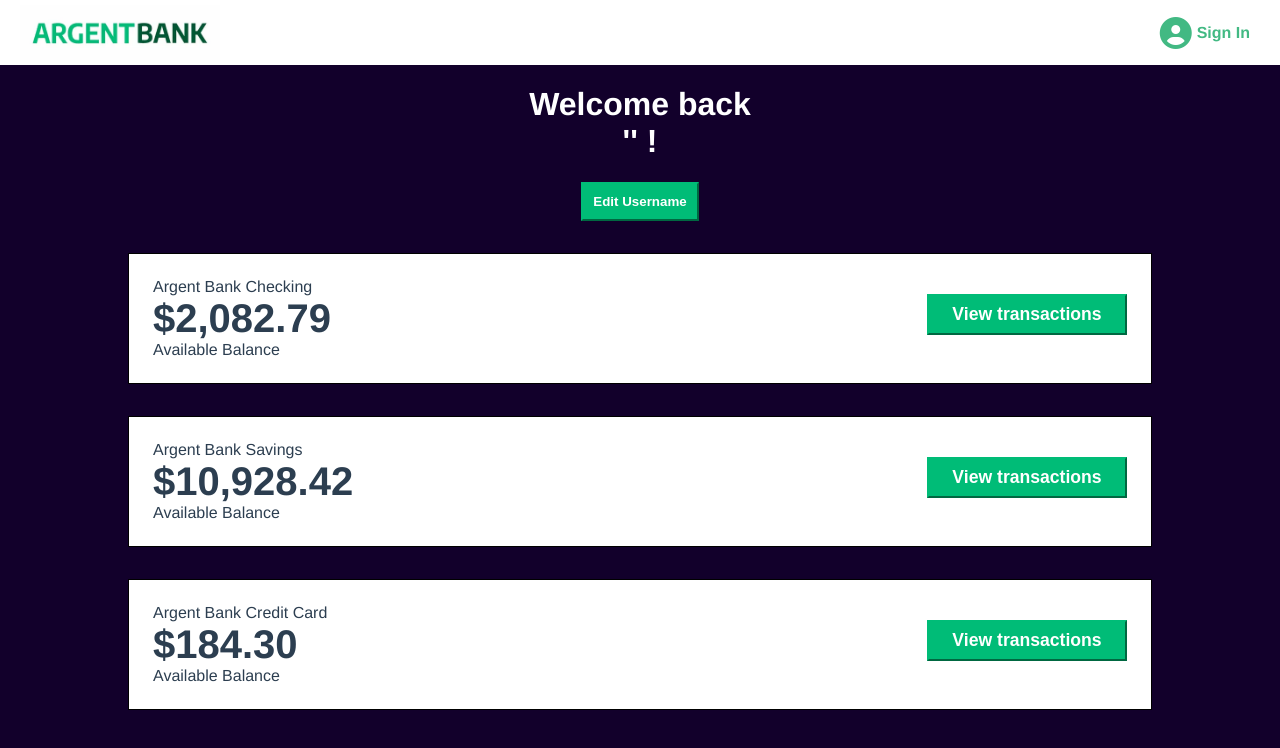
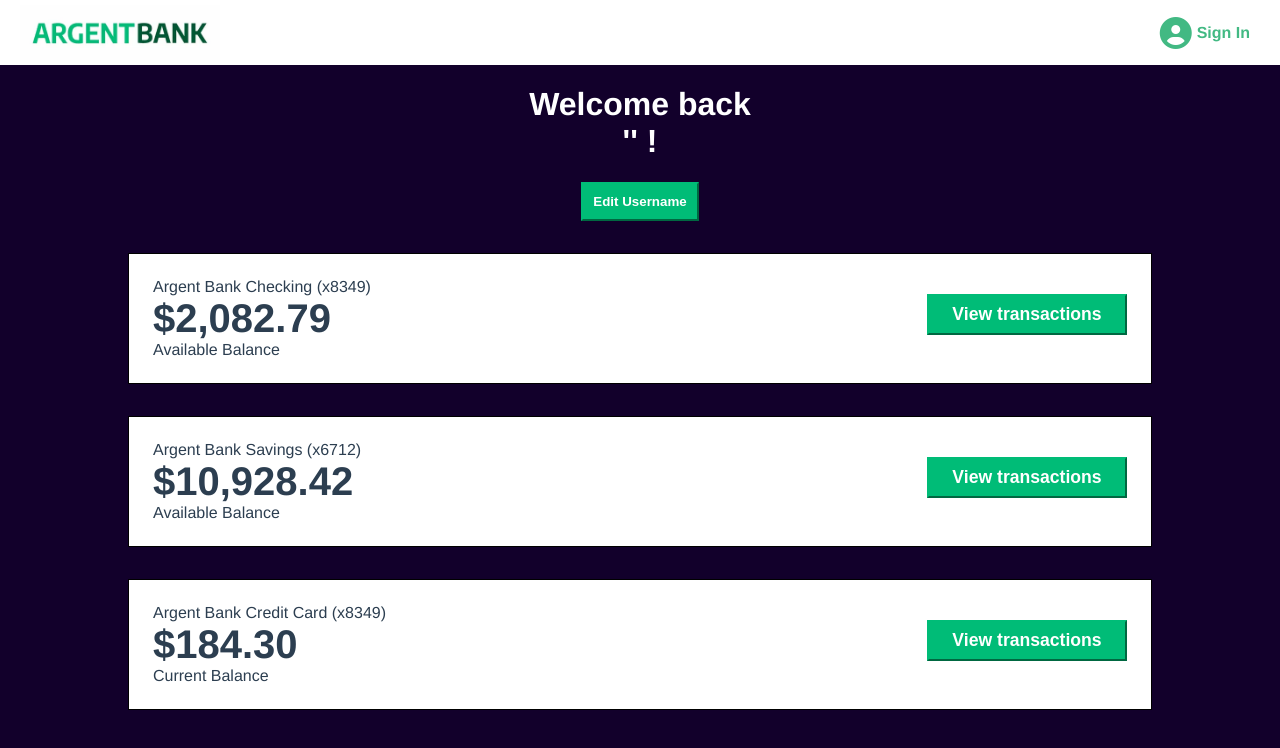
Before and after one commit to sebastienDOC/ArgentBank, a React (Create React App) app in the folder frontend/: page /account in a window 1280 px wide. Shown: the top 748 px of the page. Built offline with nearby package versions, Linux system fonts and the light colour scheme; no server answers.

Commit message:
final adjust

```diff
--- a/frontend/src/components/Dropdown/Dropdown.js
+++ b/frontend/src/components/Dropdown/Dropdown.js
@@ -9,6 +9,7 @@
         <div className="dropdown">
             <select
                 value={category}
+                name="category"
                 onChange={(event) => setCategory(event.target.value)}
             >
                 {data[0].categories.map((data, idx) =>
--- a/frontend/src/components/Header/Header.js
+++ b/frontend/src/components/Header/Header.js
@@ -21,9 +21,7 @@
     const userName = localStorage.getItem('userName')
 
     function handleLogout() {
-        localStorage.removeItem('user')
-        localStorage.removeItem('token')
-        localStorage.removeItem('userName')
+        localStorage.clear()
         dispatch(revertAll())
         setUser(null)
         navigate('/')
--- a/frontend/src/components/ModalChangeName/ModalChangeName.js
+++ b/frontend/src/components/ModalChangeName/ModalChangeName.js
@@ -1,10 +1,11 @@
 import { useState } from 'react'
 import './modalChangeName.css'
-import { useDispatch } from 'react-redux'
+import { useDispatch, useSelector } from 'react-redux'
 import { changeUserName } from '../../redux/authSlice'
 
 export default function Modal({setIsOpen}) {
       let username = localStorage.getItem('userName')
+      let token = useSelector((state) => state.user?.token)
       const dispatch = useDispatch()
 
       const [newUsername, setUsername] = useState({"userName": ''});
@@ -14,7 +15,7 @@
 
       function handleSubmit(e) {
             e.preventDefault()
-            dispatch((changeUserName(newUsername)))
+            dispatch((changeUserName(newUsername, token)))
             .then((action) => {
                   if(action.payload) {
                         setIsOpen(false)
@@ -40,7 +41,7 @@
                                                       <div className='modalContent input-wrapper'>
                                                             New Username
                                                       </div>
-                                                      <input className='modalContent' name='userName' type='text' onChange={handleInput} required></input>
+                                                      <input className='modalContent' name='userName' type='text' autoComplete="off" onChange={handleInput} required></input>
                                                       <div className='modalContent input-wrapper'>
                                                             Are you sure you want to change your username ?
                                                       </div>
--- a/frontend/src/components/ModalChangeName/modalChangeName.css
+++ b/frontend/src/components/ModalChangeName/modalChangeName.css
@@ -151,4 +151,8 @@
       max-height: 30vh;
       font-size: 14px;
     }
+    input.deleteBtn,
+    input.cancelBtn {
+      width: 40%;
+    }
   }
--- a/frontend/src/components/Transactions/CollapseTransactionsContent.js
+++ b/frontend/src/components/Transactions/CollapseTransactionsContent.js
@@ -74,7 +74,7 @@
                 <div className={!open ? 'invisible' : 'transition end'} style={{maxHeight: open ? '50px' : '0px'}}>
                     {!showInput ? <p>{description}</p> : null}
                     {!showInput ? <i className="fa-solid fa-pen-to-square" onClick={onClickInput}></i> : null }
-                    {showInput ? <input type='text'></input> : null}
+                    {showInput ? <input type='text' name='description'></input> : null}
                     {showInput ? <button type='submit' onClick={onClickInput}>Submit</button> : null}
                 </div>
 
--- a/frontend/src/components/Transactions/collapse.css
+++ b/frontend/src/components/Transactions/collapse.css
@@ -193,6 +193,9 @@
         font-size: 20px;
         margin-bottom: 5px;
     }
+    img.bank-img {
+        margin-right: 5px;
+    }
     .transition {
         height: 50px;
     }
@@ -226,4 +229,10 @@
         cursor: pointer;
         text-align: end;
     }
+    select {
+        width: 80%;
+    }
+    input {
+        width: 80%;
+    }
   }
--- a/frontend/src/components/UserAccount/UserAccountContent.js
+++ b/frontend/src/components/UserAccount/UserAccountContent.js
@@ -1,7 +1,7 @@
 import { useState } from "react";
 import CollapseTransactions from "../Transactions/CollapseTransactions";
 
-export default function UserAccountContent({ id, title, amount }) {
+export default function UserAccountContent({ id, title, amount, status }) {
     const [isOpen, setIsOpen] = useState(false)
     const toggle = () => {
         setIsOpen(!isOpen);
@@ -12,7 +12,7 @@
             <div className="account-content-wrapper">
                 <h3 className="account-title">{title}</h3>
                 <p className="account-amount">${amount}</p>
-                <p className="account-amount-description" >Available Balance</p>
+                <p className="account-amount-description">{status}</p>
                 {isOpen && <CollapseTransactions toggle={toggle} /> }
             </div>
             <div className="account-content-wrapper cta">
--- a/frontend/src/data/data.json
+++ b/frontend/src/data/data.json
@@ -28,17 +28,20 @@
             {
                 "id" : "10",
                 "amount": "2,082.79",
-                "title" : "Argent Bank Checking"
+                "title" : "Argent Bank Checking (x8349)",
+                "status": "Available Balance"
             },
             {
                 "id" : "11",
                 "amount": "10,928.42",
-                "title" : "Argent Bank Savings"
+                "title" : "Argent Bank Savings (x6712)",
+                "status": "Available Balance"
             },
             {
                 "id" : "12",
                 "amount": "184.30",
-                "title" : "Argent Bank Credit Card"
+                "title" : "Argent Bank Credit Card (x8349)",
+                "status": "Current Balance"
             }
         ],
 
--- a/frontend/src/pages/account.js
+++ b/frontend/src/pages/account.js
@@ -34,6 +34,8 @@
                     <UserAccountContent
                             title={data.title}
                             amount={data.amount}
+                            status={data.status}
+                            id={data.id}
                             key={data.id}
                     />
                 )}
--- a/frontend/src/pages/home.js
+++ b/frontend/src/pages/home.js
@@ -1,8 +1,19 @@
-import Header from '../components/Header/Header';
+import Header, { getUser } from '../components/Header/Header';
 import FeatureCard from '../components/Feature/FeatureCards'
 import data from '../data/data.json'
+import { useDispatch } from 'react-redux';
+import { getUserProfile } from "../redux/authSlice";
+import { useEffect, useState } from 'react';
 
 export default function Home() {
+    const [user, setUser] = useState(getUser())
+    let token = localStorage.getItem('token')
+    const dispatch = useDispatch()
+    useEffect(() => {
+        if (user) {
+            dispatch(getUserProfile(token))
+        }
+    },[])
 
     return (
         <div className='container'>
@@ -21,11 +32,11 @@
                     <h2 className="sr-only">Features</h2>
                     {data[0].features.map((feature) =>
                         <FeatureCard
-                                cover={feature.cover}
-                                alt={feature.alt}
-                                title={feature.title}
-                                description={feature.description}
-                                key={feature.id}
+                            cover={feature.cover}
+                            alt={feature.alt}
+                            title={feature.title}
+                            description={feature.description}
+                            key={feature.id}
                         />
                     )}
                 </section>
--- a/frontend/src/redux/authSlice.js
+++ b/frontend/src/redux/authSlice.js
@@ -49,8 +49,9 @@
         .addCase(signUpUser.pending, (state) => {
             state.loading = true
         })
-        .addCase(signUpUser.fulfilled, (state) => {
+        .addCase(signUpUser.fulfilled, (state, action) => {
             state.loading = false
+            state.user = action.payload
         })
         .addCase(signUpUser.rejected, (state, action) => {
             state.loading = false
@@ -60,8 +61,9 @@
         .addCase(signInUser.pending, (state) => {
             state.loading = true
         })
-        .addCase(signInUser.fulfilled, (state) => {
+        .addCase(signInUser.fulfilled, (state, action) => {
             state.loading = false
+            state.user = action.payload
         })
         .addCase(signInUser.rejected, (state, action) => {
             state.loading = false
```
Also changed, not shown: 1 other file (tests, documents, lock files or other folders).
